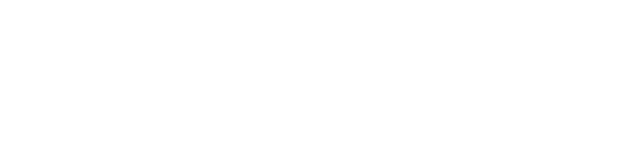
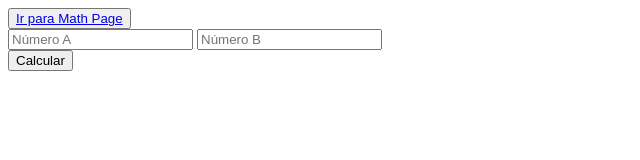
Before and after one commit to Nickcau1203/intro-js-01, a plain HTML site: page pages/math.html in a window 1280 px wide. Shown: the whole page, without its empty margins (0-640 px from the left). Drawn offline with Linux system fonts and the light colour scheme.

Commit message:
feat: create calculate function

```diff
--- a/assets/scripts/math.scripts.js
+++ b/assets/scripts/math.scripts.js
@@ -0,0 +1,13 @@
+function calcular() {
+    let numA = Number(document.getElementById("numA").value);
+    let numB = Number(document.getElementById("numB").value);
+
+    //alert(numA);
+    //alert(numB);
+
+    //Soma
+    let result = numA + numB
+
+    document.getElementById("result").innerText = result;
+    //document.getElementById("result").innerText = numA + numB;
+}
--- a/pages/math.html
+++ b/pages/math.html
@@ -3,10 +3,22 @@
 <head>
     <meta charset="UTF-8">
     <meta name="viewport" content="width=device-width, initial-scale=1.0">
-    <title>Document</title>
+    <title></title>
 </head>
 <body>
+    <button>
+        <a href="../index.html">Ir para Math Page</a>
+    </button>
+    <div>
+        <input id="numA" type="number" placeholder="Número A"/>
+        <input id="numB" type="number" placeholder="Número B"/>
+    </div>
 
+    <div>
+        <button id="btn" onclick="calcular()">Calcular</button>
+    </div>
+
+    <p id="result"></p>
 
     <script src="../assets/scripts/math.scripts.js"></script>
 </body>
```
Also changed, not shown: index.html (+4 -0 lines).
